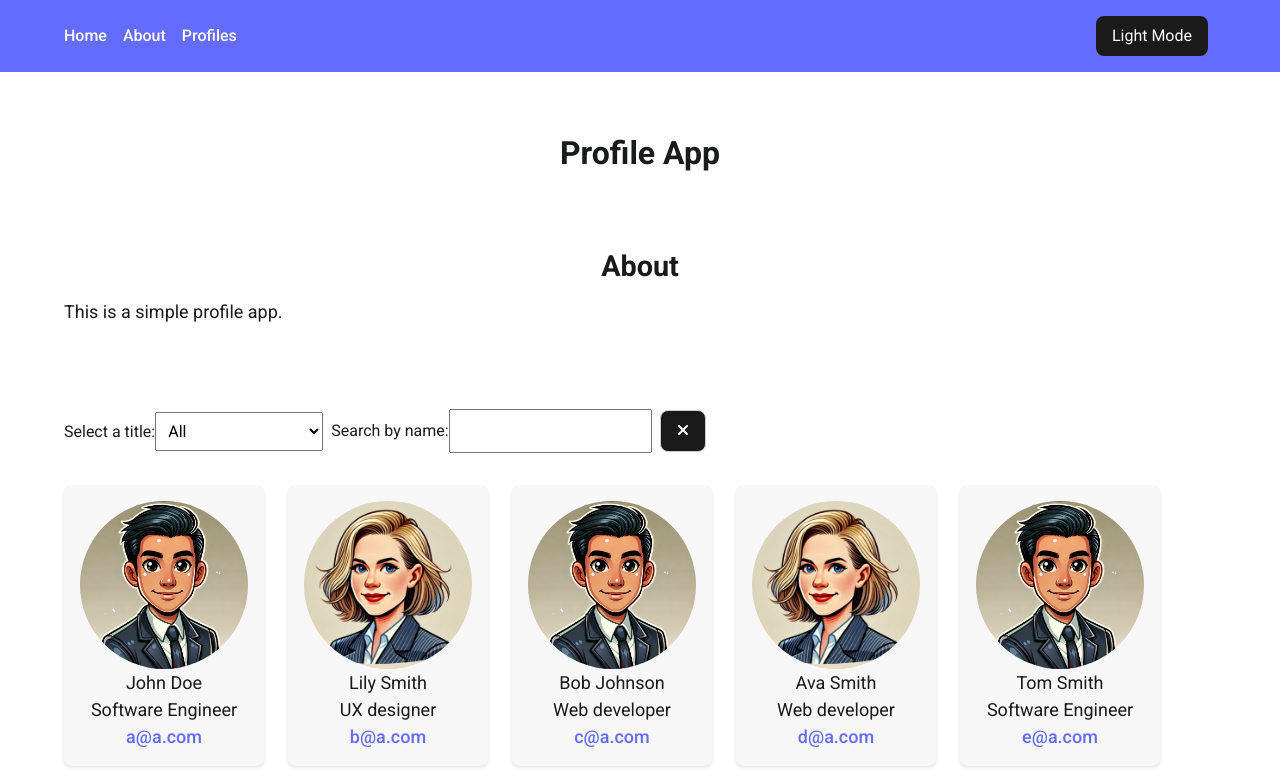
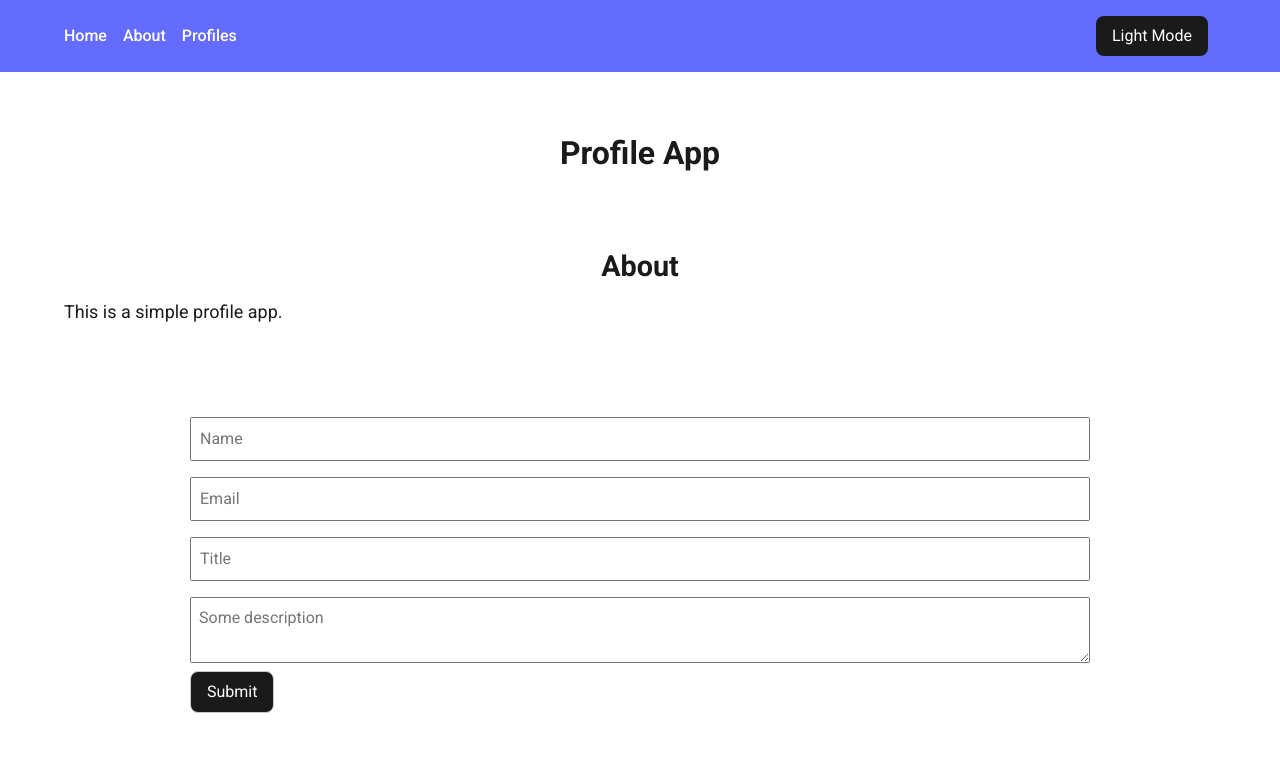
Before and after one commit to Yanhuazong/test-app, a React (Vite) app: page / in a window 1280 px wide. Shown: the top 783 px of the page. Built offline with nearby package versions, Linux system fonts and the light colour scheme.

Commit message:
Add profile form

```diff
--- /dev/null
+++ b/ProfileForm.jsx
@@ -0,0 +1,73 @@
+import { useState } from "react";
+import style from "../styles/ProfileForm.module.css";
+
+const ProfileForm = () => {
+  const [data, setData] = useState({ name: "", title: "", email: "", bio: "" });
+  const handleChange = (e) => {
+    setData({ ...data, [e.target.name]: e.target.value });
+  };
+  const fetchURL = 'https://web.ics.purdue.edu/~zong6/profile-app/send-data.php';
+  const handleSubmit = async (e) => {
+    e.preventDefault();
+    const formData = new FormData(e.target);
+    try{
+        const response = await fetch("https://web.ics.purdue.edu/~zong6/profile-app/send-data.php", {
+            method: "POST",
+            body: formData,
+        });
+        const result = await response.json();
+        console.log(result.message);
+    }catch(error){
+        console.log(error);
+    }
+
+  };
+
+  return (
+    <form onSubmit={handleSubmit} className={style["profile-form"]}>
+      <div className={style["profile-form__group"]}>
+        <input
+          type="text"
+          id="name"
+          name="name"
+          value={data.name}
+          placeholder="Name"
+          required
+          onChange={handleChange}
+        />
+      </div>
+      <div className={style["profile-form__group"]}>
+        <input
+          type="text"
+          id="title"
+          name="title"
+          value={data.title}
+          required
+          onChange={handleChange}
+        />
+      </div>
+      <div className={style["profile-form__group"]}>
+        <input
+          type="email"
+          id="email"
+          name="email"
+          value={data.email}
+          required
+          onChange={handleChange}
+        />
+      </div>
+      <div className={style["profile-form__group"]}>
+        <textarea
+          id="bio"
+          name="bio"
+          required
+          value={data.bio}
+          onChange={handleChange}
+        />
+      </div>
+      <button type="submit">Submit</button>
+    </form>
+  );
+};
+
+export default ProfileForm;
--- a/src/App.jsx
+++ b/src/App.jsx
@@ -8,6 +8,8 @@ import Wrapper from "./components/Wrapper";
 import { useState } from "react";
 import { FontAwesomeIcon } from '@fortawesome/react-fontawesome';
 import { faXmark } from '@fortawesome/free-solid-svg-icons';
+import ProfileForm from "./components/ProfileForm";
+
 
 const App = () => {
   const profiles = [
@@ -89,7 +91,7 @@ const App = () => {
   //filter the profiles based on the title
   const filtedProfiles = profiles.filter(
     (profile) =>
-      (title === "" || profile.title === title) &&
+     (title === "" || profile.title === title) &&
       profile.name.toLowerCase().includes(search.toLowerCase())
   );
   const buttonStyle = {
@@ -107,6 +109,9 @@ const App = () => {
         </Wrapper>
         <Wrapper>
           <About />
+        </Wrapper>
+        <Wrapper>
+          <ProfileForm />
         </Wrapper>
         <Wrapper>
           <div className="filter-wrapper">
--- /dev/null
+++ b/src/components/ProfileForm.jsx
@@ -0,0 +1,62 @@
+import {useState} from "react";
+import style from "../styles/ProfileForm.module.css";
+
+const ProfileForm = () => {
+  const [data, setData] = useState({ name: "", title: "", email: "", bio: "" });
+  const handleChange = (e) => {
+    setData({ ...data, [e.target.name]: e.target.value });
+  };
+  const handleSubmit = async (e) => {
+    e.preventDefault();
+    const formData = new FormData(e.target);
+    try{
+        const response = await fetch("https://web.ics.purdue.edu/~zong6/profile-app/send-data.php", {
+            method: "POST",
+            body: formData,
+        });
+        const result = await response.json();
+        console.log(result.message);
+    }catch(error){
+        console.log(error);
+    }
+
+  };
+  return (
+    <form onSubmit={handleSubmit} className={style["profile-form"]}>
+      <input
+        type="text"
+        name="name"
+        placeholder="Name"
+        required
+        value={data.name}
+        onChange={handleChange}
+      />
+      <input
+        type="email"
+        name="email"
+        placeholder="Email"
+        required
+        value={data.email}
+        onChange={handleChange}
+      />
+      <input
+        type="text"
+        name="title"
+        placeholder="Title"
+        required
+        value={data.title}
+        onChange={handleChange}
+      />
+      <textarea
+        name="bio"
+        placeholder="Some description"
+        required
+        value={data.bio}
+        onChange={handleChange}
+      ></textarea>
+      <button type="submit">Submit</button>
+    </form>
+  );
+};
+
+export default ProfileForm;
--- a/src/styles/global.css
+++ b/src/styles/global.css
@@ -218,6 +218,10 @@ button {
   cursor: pointer;
   transition: background-color 0.3s, color 0.3s;
 }
+button:hover {
+  background-color: var(--button-hover-background-color);
+  color: var(--button-hover-text-color);
+}
 /* filters */
 .filter-wrapper {
   display: flex;
--- /dev/null
+++ b/src/styles/profileForm.module.css
@@ -0,0 +1,16 @@
+.profile-form {
+  max-width: 900px;
+  margin:0 auto;
+  display:flex;
+  flex-direction: column;
+  input, textarea{
+    width: 100%;
+    padding: 0.5rem;
+    font-size: 1rem;
+    margin:0.5rem 0;
+  }
+  button{
+    align-self:flex-start;
+    border:1px solid var(--button-border-color);
+  }
+}
--- a/src/styles/variables.css
+++ b/src/styles/variables.css
@@ -11,6 +11,7 @@ body{
     --button-text-color: #ffffff;
     --button-hover-background-color: var(--primary-background-color);
     --button-hover-text-color: #191a1a;
+    --button-border-color: #ccc;
     --link-color: #646cff;
     --link-hover-color: var(--text-color);
     /* font */
```
Also changed, not shown: src/components/Card1.jsx (deleted, +0 -22 lines), src/components/Card2.jsx (deleted, +0 -23 lines).
